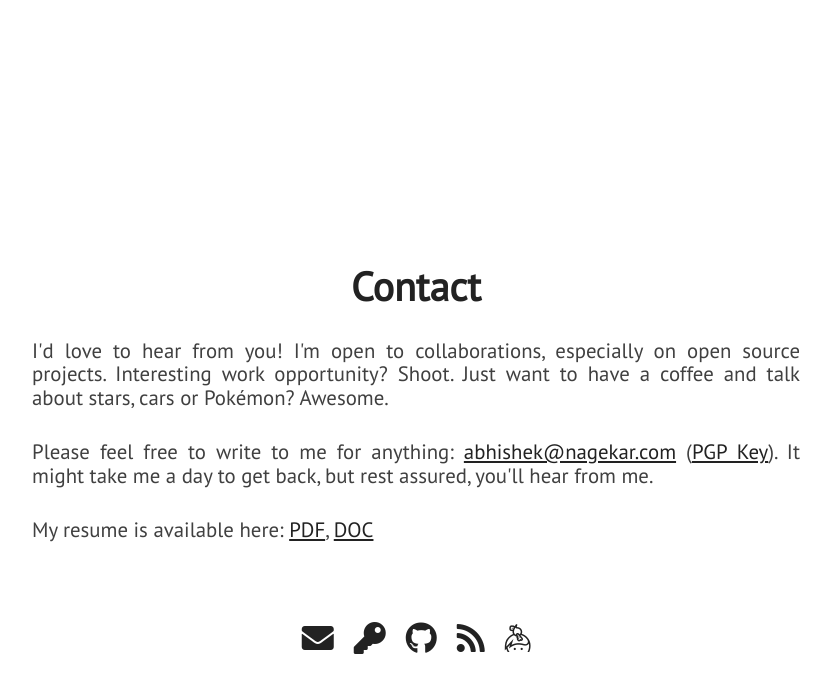
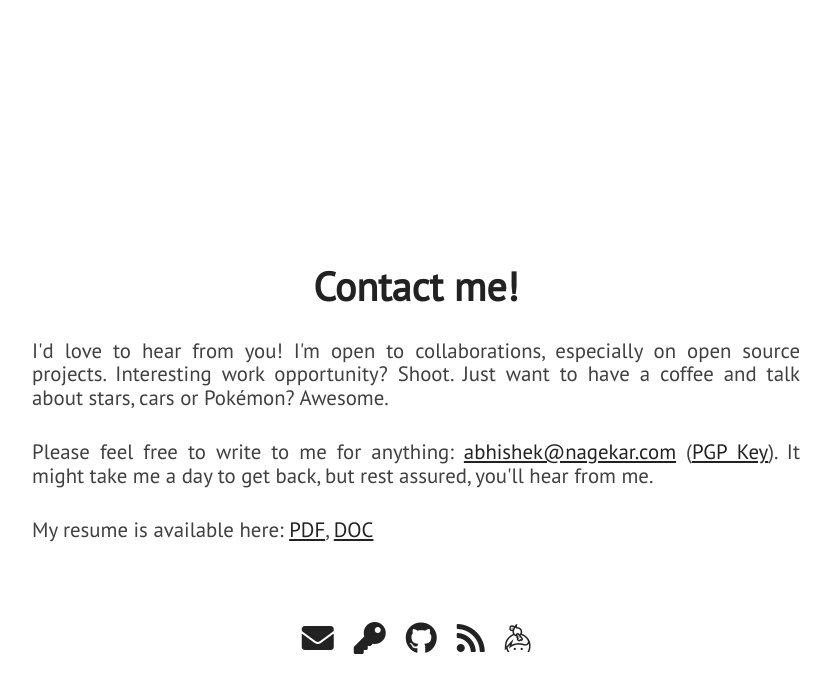
Before and after one commit to DarkSymphonie/DarkSymphonie.github.io, a Jekyll site: the page built from index.html, in a window 1280 px wide and 900 px high, scrolled down 5018 px. Shown: the top 693 px of the window, without its empty margins (224-1054 px from the left). Built offline with Jekyll 4.4.1, drawn with Linux system fonts in a browser that asks for light colours; nearby versions of some CDN libraries.

Commit message:
Update extra.html

```diff
--- a/_includes/extra.html
+++ b/_includes/extra.html
@@ -1,7 +1,7 @@
 <div class="section-wrapper">
     <section class="section extra" id="extra">
         <div>
-            <div class="section-heading" id="chat-text">Contact</div>
+            <div class="section-heading" id="chat-text">Contact me!</div>
             <p class="paragraph-text justify-text">
                 I'd love to hear from you! I'm open to collaborations, especially on open source projects. Interesting work opportunity? Shoot. Just want to have a coffee and talk about stars, cars or Pokémon? Awesome.
             </p>
@@ -24,7 +24,7 @@
                 <span class="hint--bottom bottom-link" aria-label="Web Blog">
                     <a href="{{ site.blog_url }}"><i class="head-icon fas fa-rss"></i></a>
                 </span>
-                <span class="hint--bottom bottom-link" aria-label="Keybase">
+                <span class="hint--bottom bottom-link" aria-label="Test">
                     <a href="https://keybase.io/{{ site.keybase_username }}"><i class="head-icon fab fa-keybase"></i></a>
                 </span>
                 <!-- <span class="hint--bottom bottom-link" aria-label="Reddit">
```
